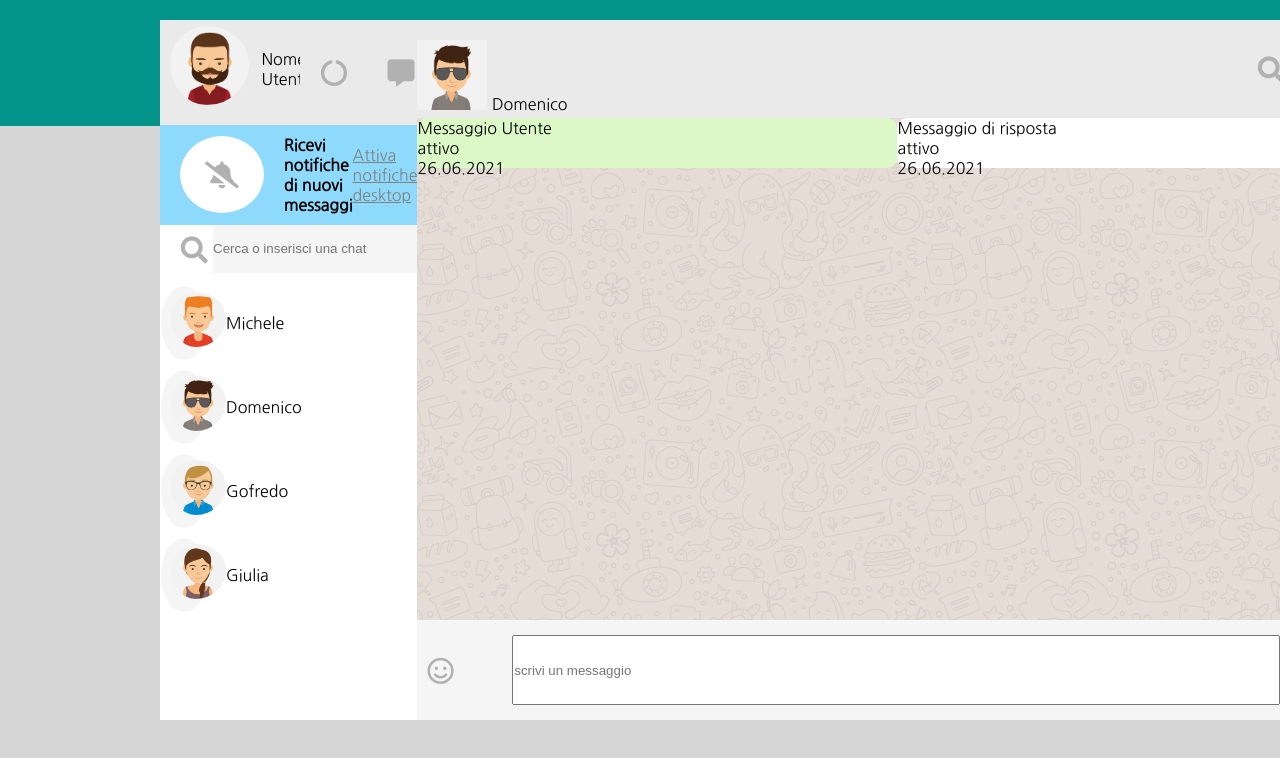
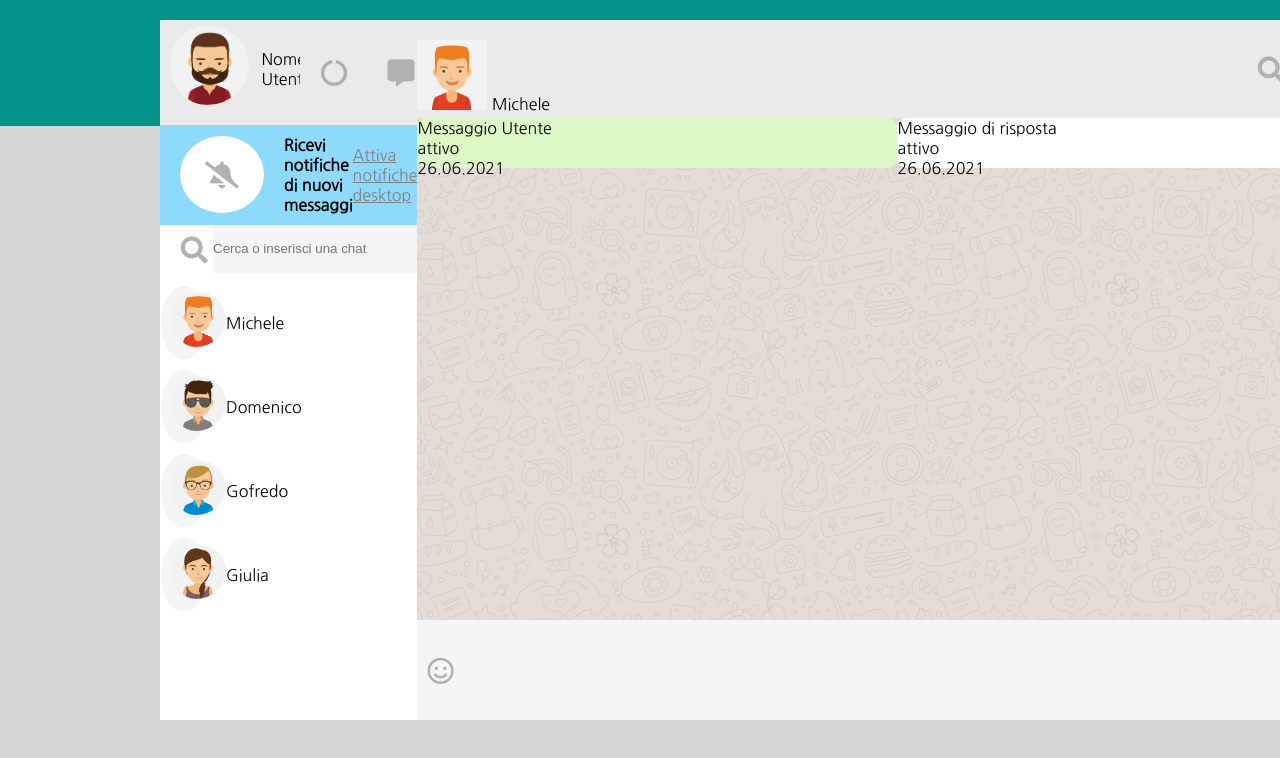
Before and after one commit to DamianoD88/vue-boolzapp, a plain HTML site: page index.html in a window 1280 px wide. Shown: the top 758 px of the page. Drawn offline with nearby package versions, Linux system fonts and the light colour scheme.

Commit message:
add immagine messa nella colonna destra

```diff
--- a/index.html
+++ b/index.html
@@ -9,6 +9,7 @@
     <link rel="preconnect" href="https://fonts.gstatic.com" crossorigin>
     <link href="https://fonts.googleapis.com/css2?family=Nanum+Gothic&display=swap" rel="stylesheet">
     <script src="https://cdn.jsdelivr.net/npm/vue@2"></script>
+    <script src="https://unpkg.com/dayjs@1.8.21/dayjs.min.js"></script>
     <link rel="stylesheet" href="css/style.css">
     <title>Document</title>
 </head>
@@ -48,7 +49,7 @@
 
             <div class="cerca">
                 <button class="button"><i id="search-icon" class="fas fa-search"></i></button>
-                <input @click="addChat" type="text" name="Cerca o inserisci una chat" id="chat" placeholder="Cerca o inserisci una chat">
+                <input @click="" type="text" name="Cerca o inserisci una chat" id="chat" placeholder="Cerca o inserisci una chat">
             </div>
 
             <!-- usare la direttiva v-for per eseguire il rendering di un elenco di elementi basato su un array, in questo caso contacts -->
@@ -121,9 +122,10 @@
         <aside class="col-dx">
             <div class="mex-dx">
                 <div class="logo">
-                    <img id="meme-mex" class="messaggi" src="img/avatar_2.jpg" alt="">
+                    <img id="meme-mex" class="messaggi" :src="'img/avatar' + contacts[contactActive].avatar + '.jpg'" alt="">
+
                     <span class="name">
-                        Domenico
+                        {{contacts[contactActive].name}}
                     </span>
 
                 </div>
@@ -157,7 +159,7 @@
             </div>
             <div class="footer-dx">
                    <a id="smile" href="#smile"><i class="far fa-smile"></i></a>
-                   <input type="search" name="text" id="chat-footer" placeholder="scrivi un messaggio">
+                   <!-- <input type="search" name="text" id="chat-footer" placeholder="scrivi un messaggio" v-model="newMessage" @keyup.enter="sendMessage"> -->
                    <a class="microphone" href="#microphone"><i class="fas fa-microphone"></i></a>
             </div>
         </aside>
```
Also changed, not shown: js/script.js (+23 -0 lines).
